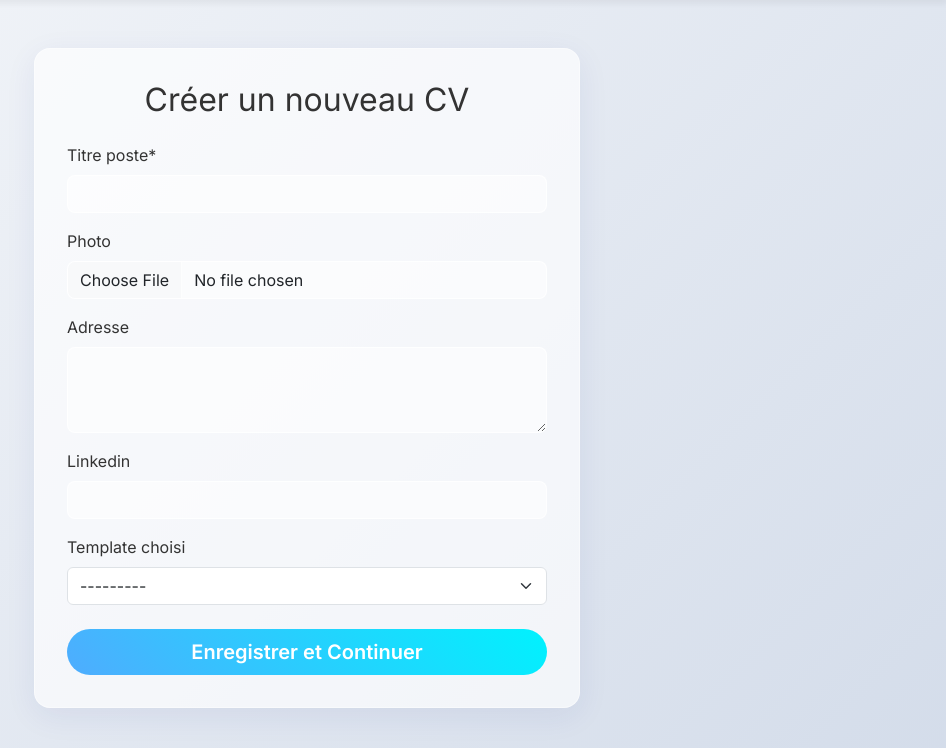
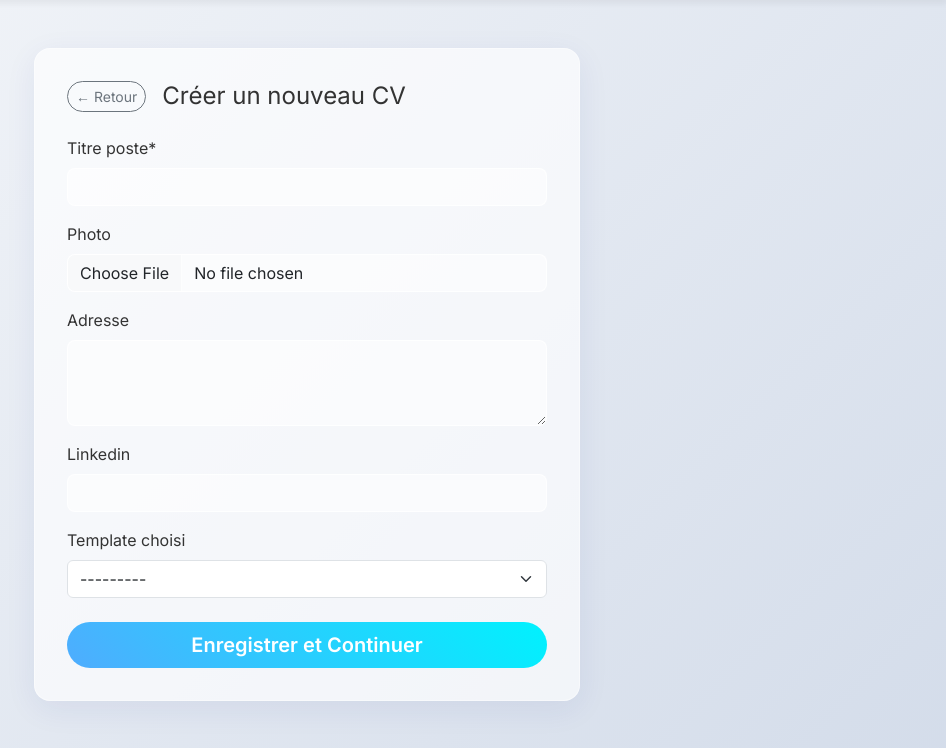
Before and after one commit to OTMAN998/django, a Django app: page /cv/create/ in a window 1280 px wide. Shown: the part 57-805 px from the top of the page, without its empty margins (333-1279 px from the left). Run offline with Django 5.2, Linux system fonts and the light colour scheme; a user stored in the database is signed in; data that the repository does not hold is empty; some libraries are stand-ins or nearby versions.

Commit message:
Ajout de la suppression des CV et bouton de retour au Dashboard

```diff
--- a/demo/cv/templates/cv/cv_form.html
+++ b/demo/cv/templates/cv/cv_form.html
@@ -7,7 +7,10 @@
 <div class="row justify-content-center">
     <div class="col-md-8 col-lg-6">
         <div class="glass-card">
-            <h2 class="mb-4 text-center">{{ title }}</h2>
+            <div class="d-flex align-items-center mb-4">
+                <a href="{% url 'cv_dashboard' %}" class="btn btn-outline-secondary btn-sm rounded-pill me-3">&larr; Retour</a>
+                <h2 class="h4 m-0">{{ title }}</h2>
+            </div>
             <form method="post" enctype="multipart/form-data">
                 {% csrf_token %}
                 {{ form|crispy }}
--- a/demo/cv/templates/cv/dashboard.html
+++ b/demo/cv/templates/cv/dashboard.html
@@ -23,7 +23,10 @@
             <p class="text-muted small mb-4">Dernière mise à jour : {{ cv.updated_at|date:"d M Y" }}</p>
             <div class="d-flex justify-content-between mt-auto">
                 <a href="{% url 'cv_detail' cv.pk %}" class="btn btn-outline-dark btn-sm rounded-pill px-3">Éditer</a>
-                <button class="btn btn-outline-danger btn-sm rounded-pill px-3">Supprimer</button>
+                <form method="post" action="{% url 'cv_delete' cv.pk %}" onsubmit="return confirm('Êtes-vous sûr de vouloir supprimer ce CV ? Cette action est irréversible.')" class="d-inline">
+                    {% csrf_token %}
+                    <button type="submit" class="btn btn-outline-danger btn-sm rounded-pill px-3">Supprimer</button>
+                </form>
             </div>
         </div>
     </div>
--- a/demo/cv/urls.py
+++ b/demo/cv/urls.py
@@ -7,6 +7,7 @@ urlpatterns = [
     path('<int:pk>/', views.cv_detail, name='cv_detail'),
     path('<int:pk>/edit/', views.cv_edit, name='cv_edit'),
     path('<int:pk>/pdf/', views.generate_pdf_cv, name='generate_pdf_cv'),
+    path('<int:pk>/delete/', views.cv_delete, name='cv_delete'),
 
     # Expérience
     path('<int:cv_id>/add-experience/', views.add_experience, name='add_experience'),
--- a/demo/cv/views.py
+++ b/demo/cv/views.py
@@ -44,6 +44,15 @@ def cv_edit(request, pk):
     else:
         form = CVProfileForm(instance=cv)
     return render(request, 'cv/cv_form.html', {'form': form, 'title': 'Modifier les infos du CV', 'cv': cv})
+
+@login_required
+def cv_delete(request, pk):
+    """Supprimer un profil CV complet."""
+    cv = get_object_or_404(CVProfile, pk=pk, user=request.user)
+    if request.method == 'POST':
+        cv.delete()
+        return redirect('cv_dashboard')
+    return redirect('cv_dashboard')
 
 # ─── Expérience ────────────────────────────────────────────────────────────────
 
```
Also changed, not shown: demo/media/cv_photos/20241027_195825.jpg (added).
